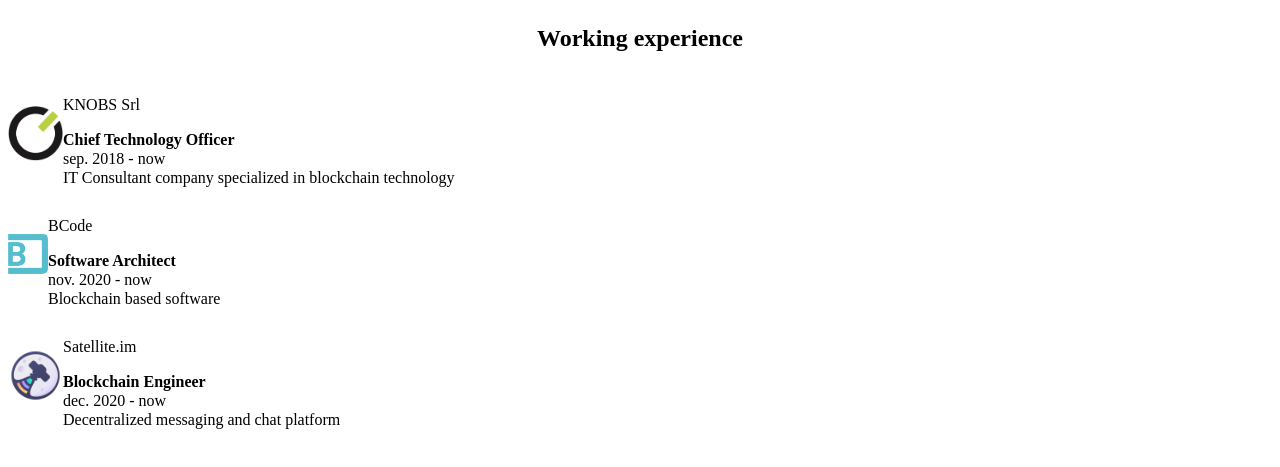
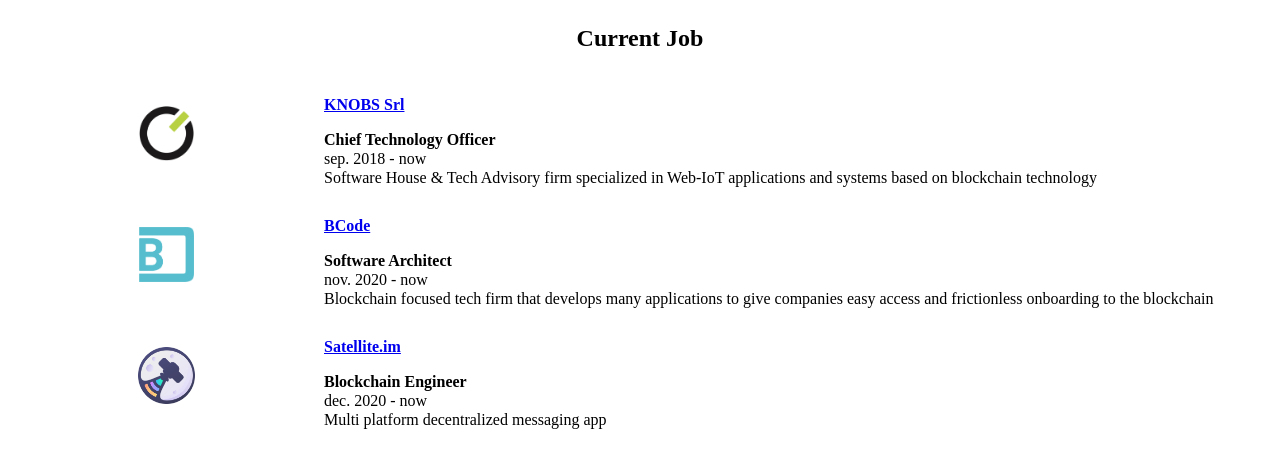
Before and after one commit to iltumio/iltumio.dev, a Gatsby site: page / in a window 1280 px wide. Shown: the part 237-704 px from the top of the page. Built offline with nearby package versions, Linux system fonts and the light colour scheme; Gatsby itself is replaced by a stand-in of ours.

Commit message:
UI fixes

```diff
--- a/src/components/currentJob/CurrentJob.jsx
+++ b/src/components/currentJob/CurrentJob.jsx
@@ -9,7 +9,7 @@ const CurrentJob = () => (
   <Box>
     <Container maxW="8xl">
       <Heading size="xl" fontWeight="extrabold" textAlign="center" p={8}>
-        Working experience
+        Current Job
       </Heading>
       <SimpleGrid columns={{ base: 1, md: 3 }} spacingX="10" spacingY="14">
         <Feature
@@ -17,24 +17,27 @@ const CurrentJob = () => (
           title="Chief Technology Officer"
           icon={<Image w="55px" src={KNOBS} />}
           dates="sep. 2018 - now"
+          href="https://www.knobs.it"
         >
-          IT Consultant company specialized in blockchain technology
+          Software House & Tech Advisory firm specialized in Web-IoT applications and systems based on blockchain technology
         </Feature>
         <Feature
           company="BCode"
           title="Software Architect"
-          icon={<Image w="40px" src={BCode} />}
+          icon={<Image w="55px" src={BCode} />}
           dates="nov. 2020 - now"
+          href="https://www.bcode.cloud"
         >
-          Blockchain based software
+          Blockchain focused tech firm that develops many applications to give companies easy access and frictionless onboarding to the blockchain
         </Feature>
         <Feature
           company="Satellite.im"
           title="Blockchain Engineer"
-          icon={<Image w="55px" src={Satellite} />}
+          icon={<Image w="65px" src={Satellite} />}
           dates="dec. 2020 - now"
+          href="http://site.satellite.im"
         >
-          Decentralized messaging and chat platform
+          Multi platform decentralized messaging app
         </Feature>
       </SimpleGrid>
     </Container>
--- a/src/components/jobTitle/JobTitle.jsx
+++ b/src/components/jobTitle/JobTitle.jsx
@@ -1,17 +1,28 @@
 import * as React from "react";
-import { Box, Flex, Stack, Text, useColorModeValue as mode } from "@chakra-ui/react";
+import {
+  Box,
+  Flex,
+  Stack,
+  Text,
+  useColorModeValue as mode,
+  Link
+} from "@chakra-ui/react";
+
+const WrapLink = ({ children, href }) => <Link target="_blank" href={href}>{children}</Link>;
 
 const JobTitle = (props) => {
-  const { company, title, children, icon, dates } = props;
+  const { company, title, children, icon, dates, href } = props;
   return (
     <Stack spacing="6" direction={{ base: "column", md: "row" }}>
-      <Flex alignItems="center" justifyContent="center">
+      <Stack alignItems="center" justifyContent="center" flex="1">
         {icon}
-      </Flex>
-      <Stack spacing="1">
-        <Text fontWeight="extrabold" fontSize="lg">
-          {company}
-        </Text>
+      </Stack>
+      <Stack spacing="1" flex="3">
+        <WrapLink href={href}>
+          <Text fontWeight="bold" fontSize="md">
+            {company}
+          </Text>
+        </WrapLink>
         <Text fontWeight="bold" fontSize="md">
           {title}
         </Text>
--- a/src/components/socialLink/SocialLinkIcon.jsx
+++ b/src/components/socialLink/SocialLinkIcon.jsx
@@ -8,6 +8,6 @@ export const SocialLinkIcon = (props) => (
     fontSize="lg"
     color="white"
     {...props}
-    h={50} w={50}
+    h="40px" w="40px"
   />
 )
```
